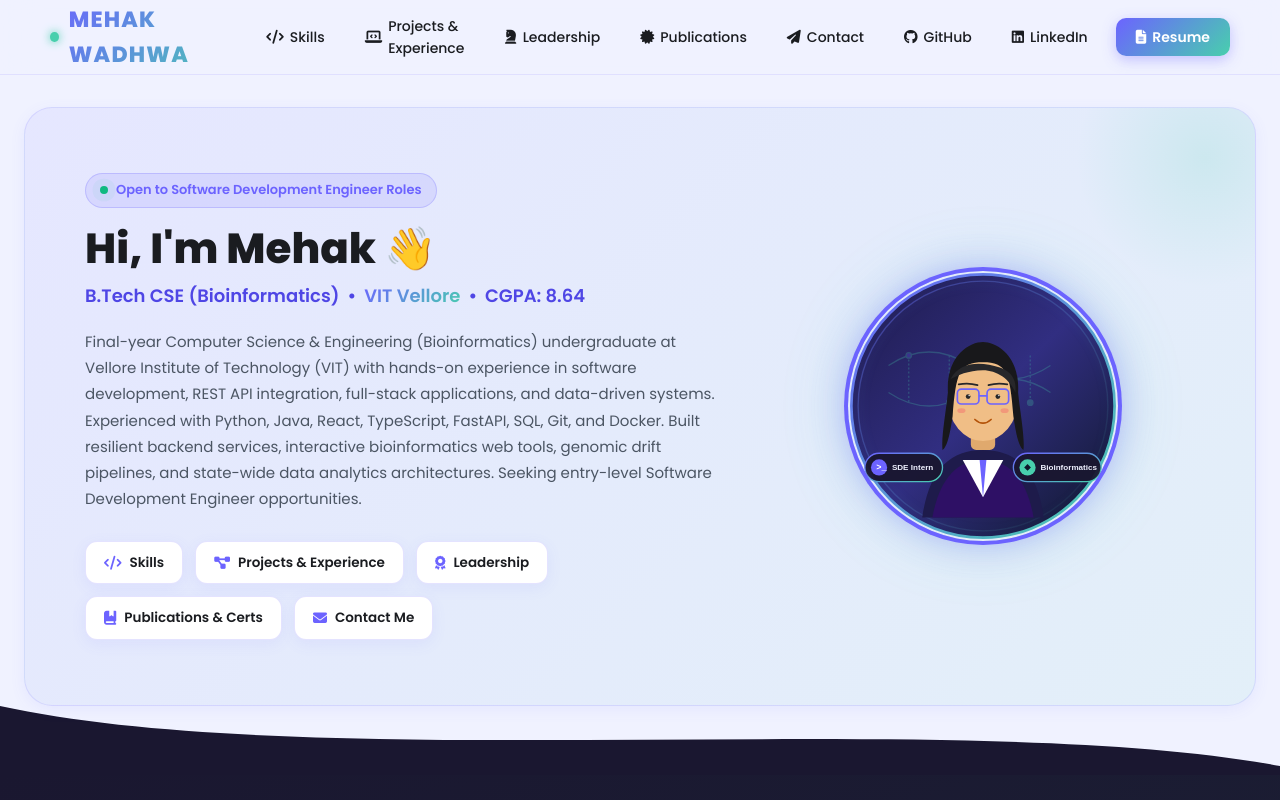
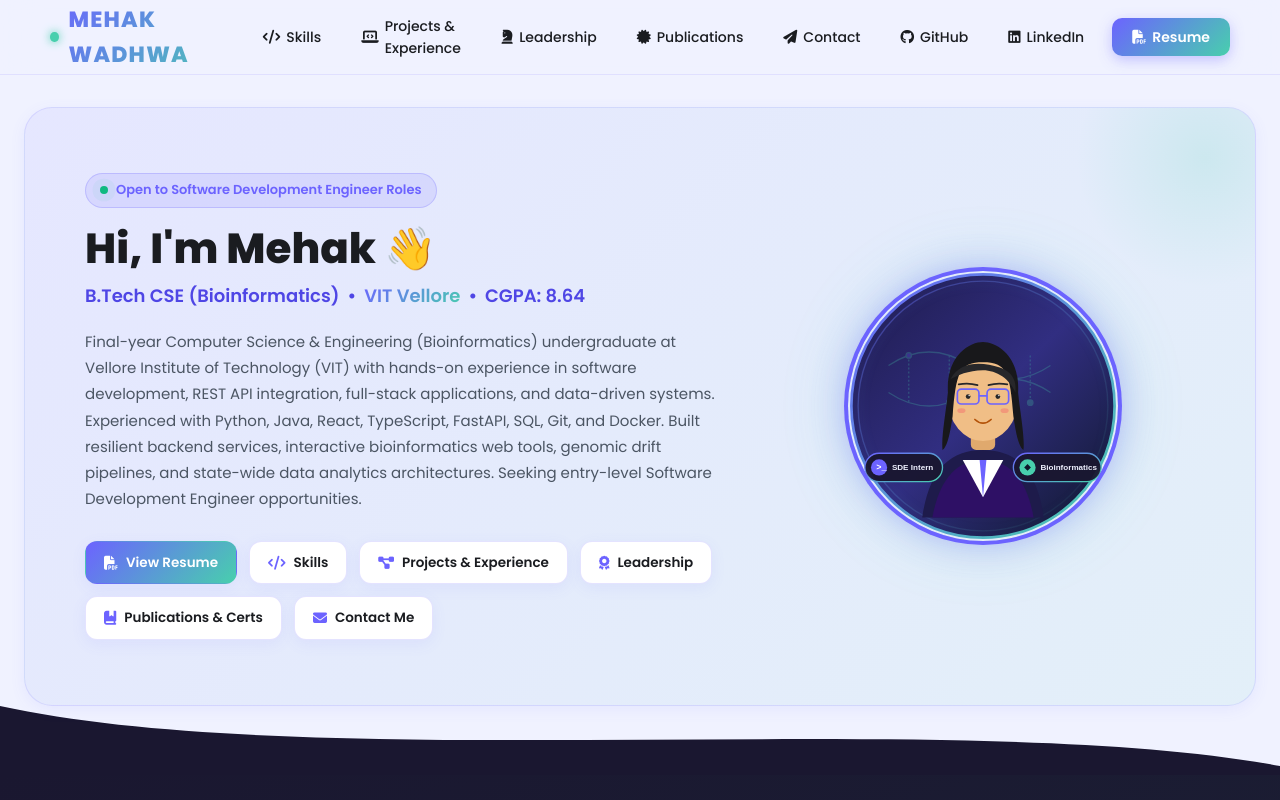
Before and after one commit to bytebuster21/portfolio, a plain HTML site: page index.html in a window 1280 px wide. Shown: the top 800 px of the page. Drawn offline with Linux system fonts and the light colour scheme.

Commit message:
Add and link Mehak Wadhwa Resume PDF

```diff
--- a/index.html
+++ b/index.html
@@ -55,8 +55,8 @@
         <a href="https://www.linkedin.com/in/mehak-wadhwavit" target="_blank" rel="noopener noreferrer">
           <i class="fa-brands fa-linkedin"></i><span>LinkedIn</span>
         </a>
-        <a href="mailto:wadhwam50@gmail.com" class="nav-resume-btn">
-          <i class="fa-solid fa-file-lines"></i><span>Resume</span>
+        <a href="Mehak_Wadhwa_Resume.pdf" target="_blank" rel="noopener noreferrer" class="nav-resume-btn">
+          <i class="fa-solid fa-file-pdf"></i><span>Resume</span>
         </a>
       </div>
     </div>
@@ -89,6 +89,7 @@
         </p>
 
         <div class="links">
+          <a href="Mehak_Wadhwa_Resume.pdf" target="_blank" rel="noopener noreferrer" style="background: linear-gradient(135deg, #6c63ff, #48cfad); color: #fff; border-color: transparent;"><i class="fa-solid fa-file-pdf" style="color:#fff;"></i><span>View Resume</span></a>
           <a href="#skills"><i class="fa-solid fa-code"></i><span>Skills</span></a>
           <a href="#projects-experience"><i class="fa-solid fa-diagram-project"></i><span>Projects &amp; Experience</span></a>
           <a href="#extracurricular-leadership"><i class="fa-solid fa-award"></i><span>Leadership</span></a>
```
Also changed, not shown: 1 other file.
